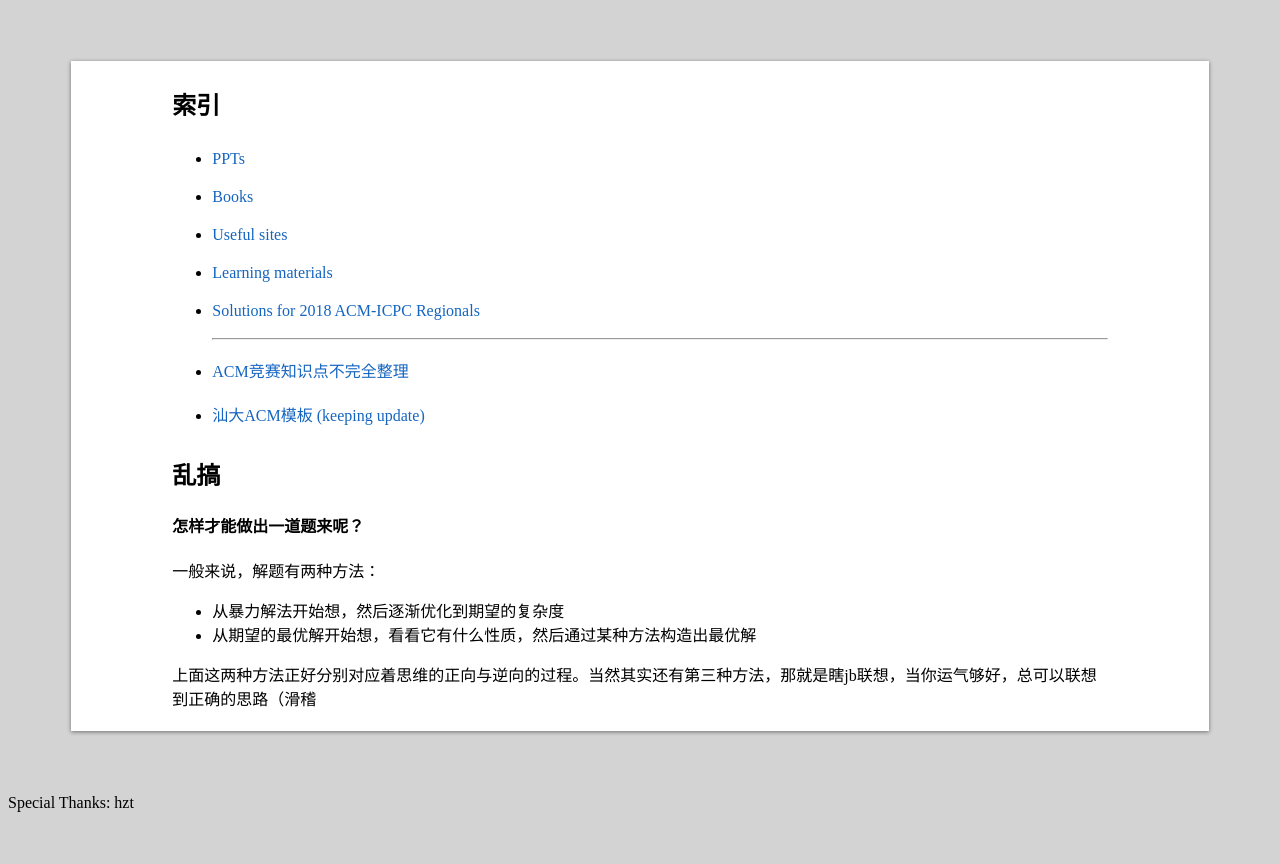
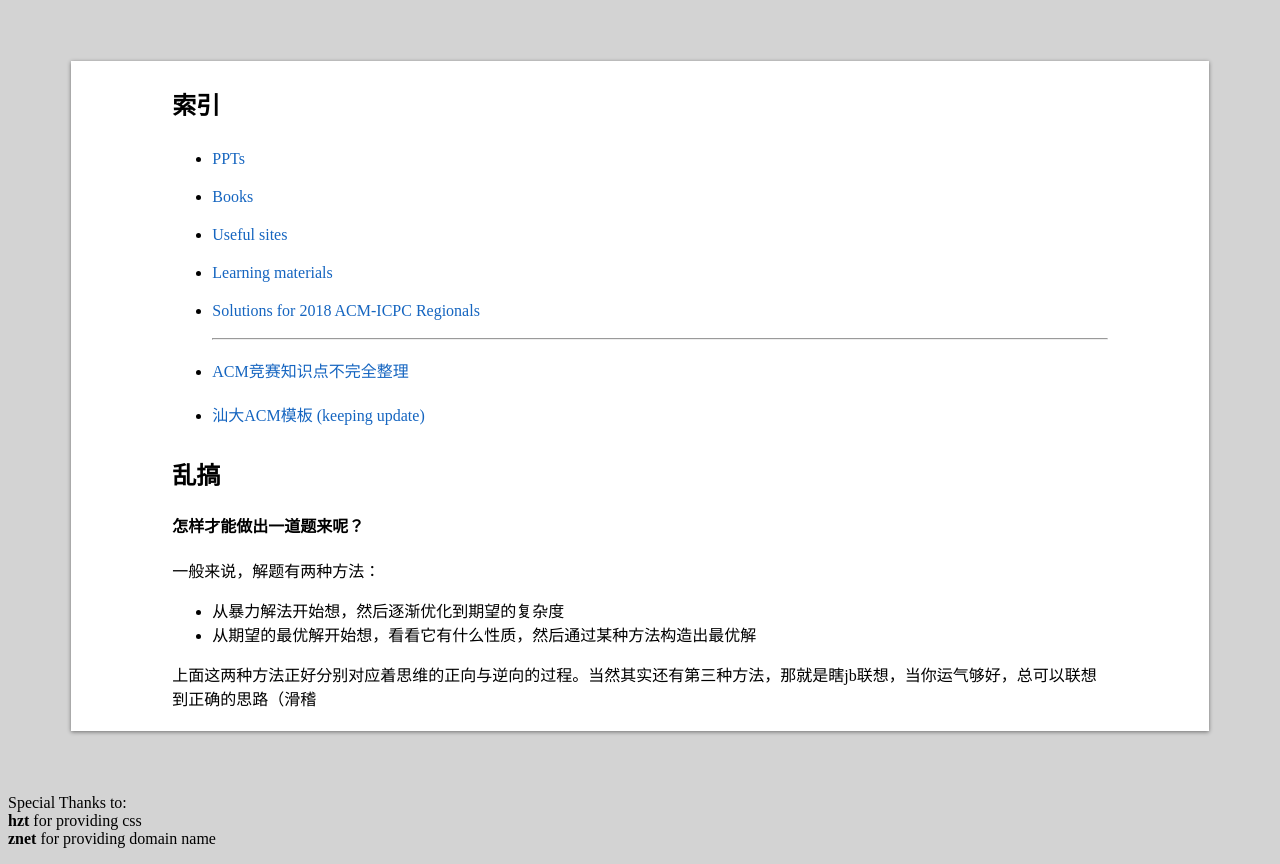
Before and after one commit to jpswing/STU-ACM-site, a plain HTML site: page index.html in a window 1280 px wide. Shown: the part 70-934 px from the top of the page. Before the commit the page ends 898 px from the top, so only its background shows below. Drawn offline with Linux system fonts and the light colour scheme.

Commit message:
update ppt and template

```diff
--- a/index.html
+++ b/index.html
@@ -34,6 +34,8 @@
 上面这两种方法正好分别对应着思维的正向与逆向的过程。当然其实还有第三种方法，那就是瞎jb联想，当你运气够好，总可以联想到正确的思路（滑稽
 </p>
 </div>
-<p>Special Thanks: hzt</p>
+<p>Special Thanks to: <br>
+<b>hzt</b> for providing css<br>
+<b>znet</b> for providing domain name</p>
 </body>
 </html>
```
Also changed, not shown: 2 other files.
